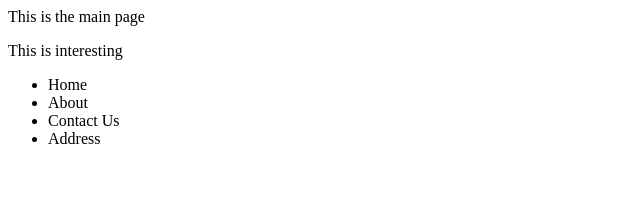
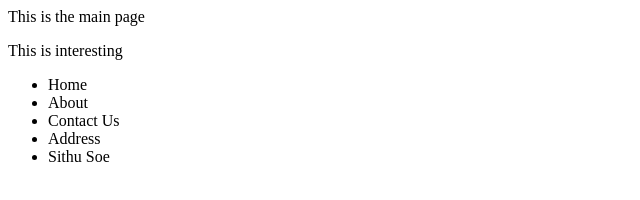
Before and after one commit to SithuSoe04/demo, a plain HTML site: page index.html in a window 1280 px wide. Shown: the full height of the page, 0-640 px from the left. Drawn offline with Linux system fonts and the light colour scheme.

Commit message:
added Sithu Soe

```diff
--- a/index.html
+++ b/index.html
@@ -15,6 +15,7 @@
             <li> About </li>
             <li> Contact Us</li>
             <li> Address</li>
+            <li> Sithu Soe</li>
         </ul>
     </nav>
 </body>
```
